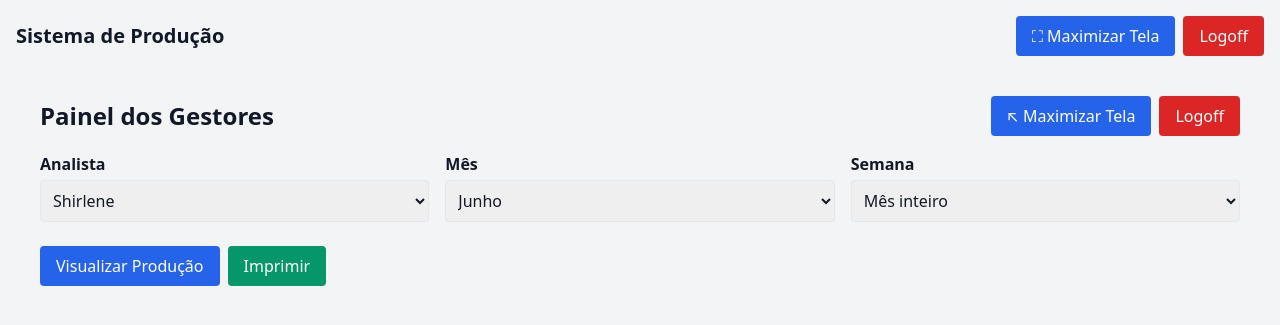
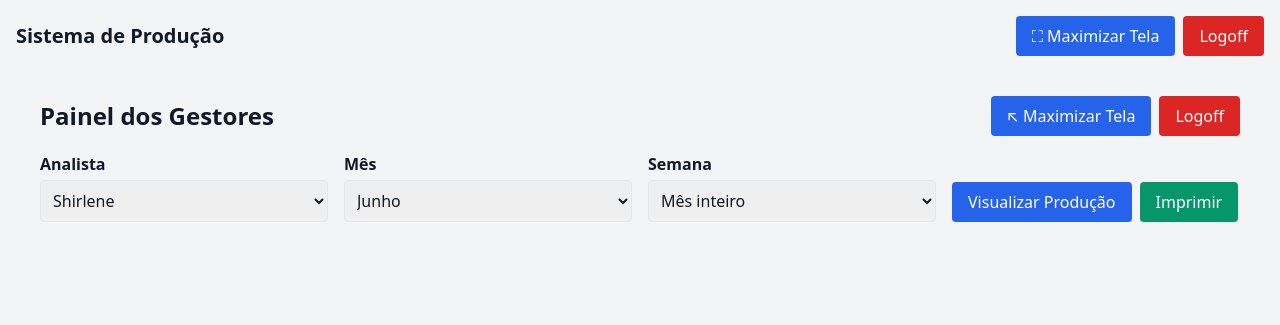
Before and after one commit to albertjr99/sistema_producao, a Flask app: page /painel-gerente in a window 1280 px wide. Shown: the top 325 px of the page. Run offline with Flask 3, Linux system fonts and the light colour scheme; a user stored in the database is signed in; data comes from the database, SQL or seed files in the repository.

Commit message:
Update painel_gerente.html

```diff
--- a/templates/painel_gerente.html
+++ b/templates/painel_gerente.html
@@ -15,7 +15,7 @@
   </div>
 
   <!-- filtro de analista, mês e semana -->
-  <form method="get" class="mb-6 grid grid-cols-1 md:grid-cols-3 gap-4">
+  <form method="get" class="mb-6 grid grid-cols-1 md:grid-cols-4 gap-4">
     <div>
       <label class="block font-semibold mb-1">Analista</label>
       <select name="analista_id" class="border rounded w-full p-2">
@@ -38,7 +38,7 @@
     <div>
       <label class="block font-semibold mb-1">Mês</label>
       <select name="mes" class="border rounded w-full p-2">
-        {% for m in ['Junho','Julho','Agosto','Setembro','Outubro','Novembro','Dezembro'] %}
+        {% for m in meses %}
           <option value="{{ m }}" {% if m==mes %}selected{% endif %}>{{ m }}</option>
         {% endfor %}
       </select>
@@ -54,7 +54,7 @@
         {% endfor %}
       </select>
     </div>
-    <div class="md:col-span-3 flex space-x-2 mt-2">
+    <div class="flex items-end space-x-2">
       <button type="submit" class="bg-blue-600 text-white px-4 py-2 rounded hover:bg-blue-700">
         Visualizar Produção
       </button>
@@ -78,7 +78,7 @@
         <p class="text-sm">{{ total_feito }} de {{ meta }} processos ({{ percentual_meta }}%)</p>
       </div>
 
-      <!-- gráfico semanal/mes -->
+      <!-- gráfico semanal/mês -->
       <div class="mb-4">
         <h3 class="font-semibold">Gráfico de Produção</h3>
         <canvas id="graficoMini"></canvas>
@@ -203,23 +203,26 @@
     }
   }
 
-  // render mini-chart once
+  // mini-chart
   const ctxMini = document.getElementById('graficoMini').getContext('2d');
   new Chart(ctxMini, {
     type: 'bar',
     data: {
       labels: {{ campos|tojson }},
       datasets: [{
-        label: (selectedSemana==='Mês inteiro'?'Mês inteiro':selectedSemana),
-        data: (selectedSemana==='Mês inteiro'
-               ? {{ total_mes|tojson }}.map(c=>c)
-               : {{ totais|tojson }}[selectedSemana]|mapValues),
+        label: selected_semana === 'Mês inteiro' ? 'Mês inteiro' : selected_semana,
+        data: selected_semana === 'Mês inteiro'
+               ? {{ total_mes|tojson }}
+               : {{ totais|tojson }}[selected_semana] | join(',') | tojson,
         backgroundColor: 'rgba(54,162,235,0.6)',
         borderColor: 'rgba(54,162,235,1)',
         borderWidth: 1
       }]
     },
-    options: { responsive:true, scales:{ y:{ beginAtZero:true } } }
+    options: {
+      responsive: true,
+      scales: { y: { beginAtZero: true } }
+    }
   });
 </script>
 {% endblock %}
```
